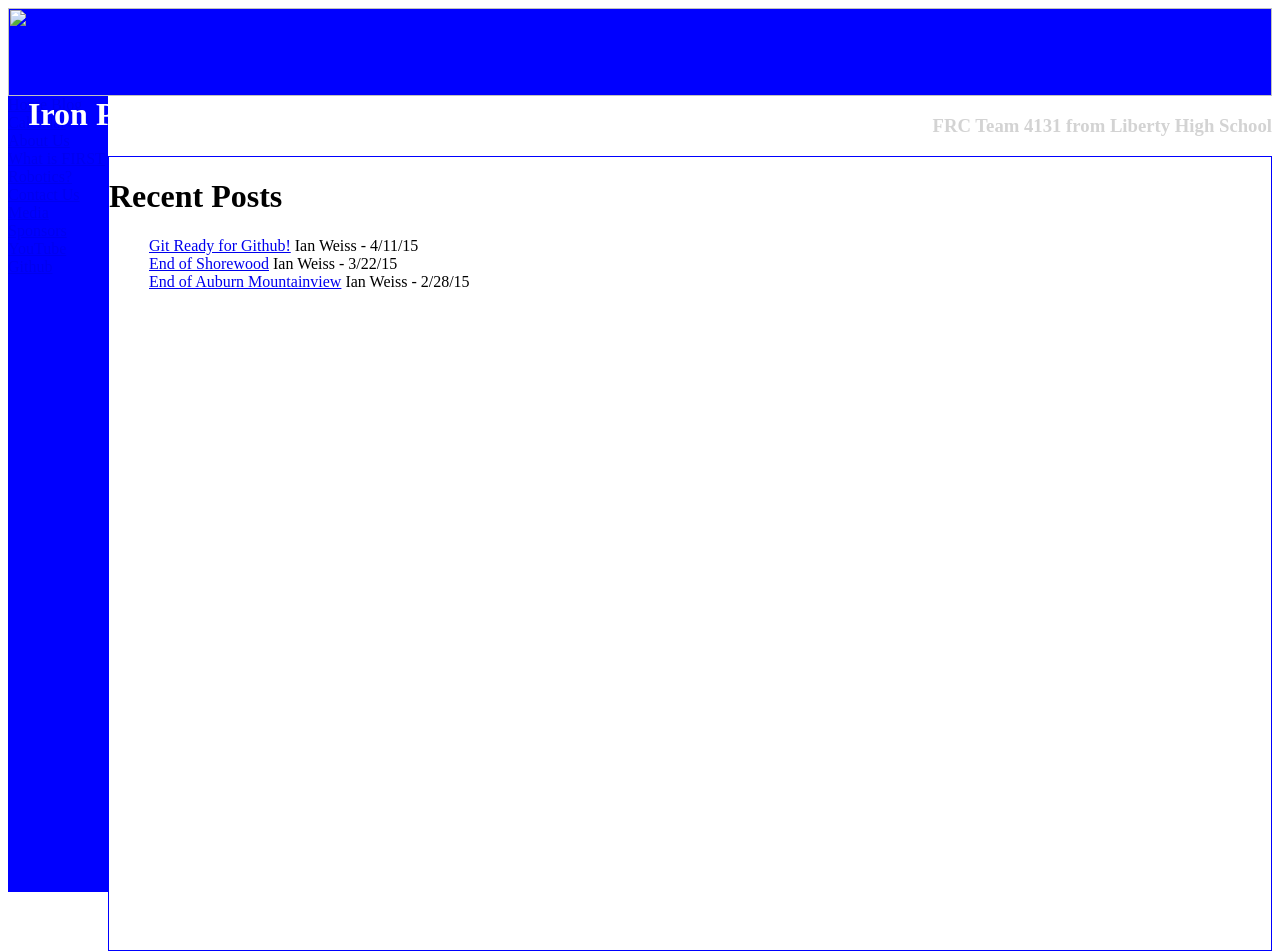
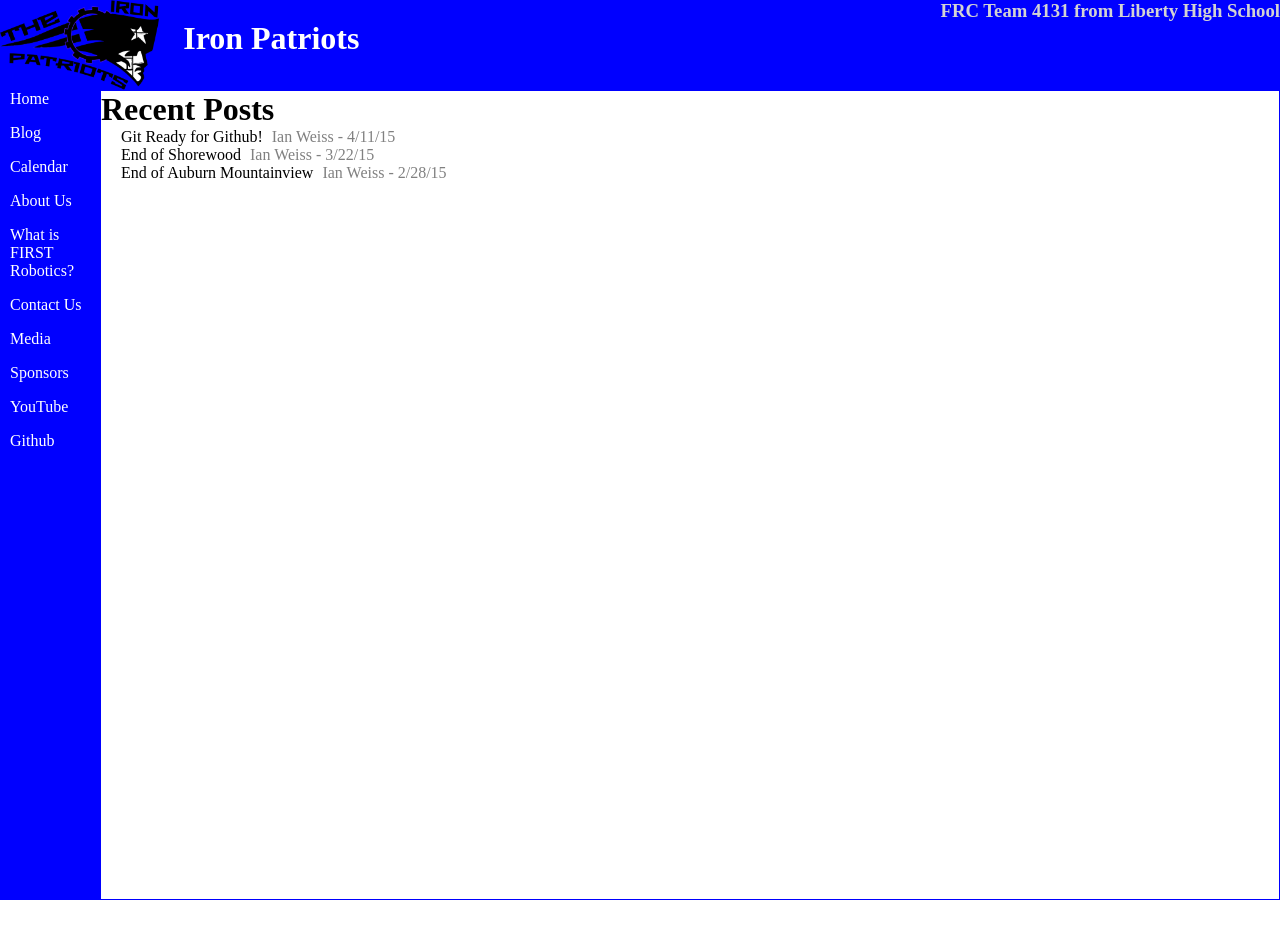
Before and after one commit to katiebugmoon/FRC4131.github.io, a Jekyll site: the page built from blog.html, in a window 1280 px wide. Built offline with Jekyll 4.4.1, drawn with Linux system fonts in a browser that asks for light colours; nearby versions of some CDN libraries; after the commit the page ends 900 px from its top, so only the background shows below that.

Commit message:
Fix the most important links of all

```diff
--- a/_includes/head.html
+++ b/_includes/head.html
@@ -1,6 +1,6 @@
 <head>
 	<title>{% if page.title %}{{ page.title }} - {{ site.title }}{% else %}{{ site.title }}{% endif %}</title>
-	<link rel="stylesheet" type="text/css" href="/css/main.css"/>
+	<link rel="stylesheet" type="text/css" href="/res/main.css"/>
 	<script type="text/javascript" src="https://code.jquery.com/jquery-1.11.3.min.js"></script>
 	{% if page.stylesheet %}
 		<link rel="stylesheet" type="text/css" href="/res/{{ page.stylesheet }}.css"/>
--- a/_layouts/base.html
+++ b/_layouts/base.html
@@ -2,7 +2,7 @@
 	{% include head.html %}
 	<body>
 		<div style="background:blue; color:white; width:100%; height:10%;">
-			<img src="/img/logo.png" style="height:100%; vertical-align:middle;"/>
+			<img src="/res/img/logo.png" style="height:100%; vertical-align:middle;"/>
 			<h1 style="display:inline; padding-left:20px;">Iron Patriots</h1>
 			<h3 style="display:inline; color:lightgray; float:right;">FRC Team 4131 from Liberty High School</h3>
 		</div>
```
